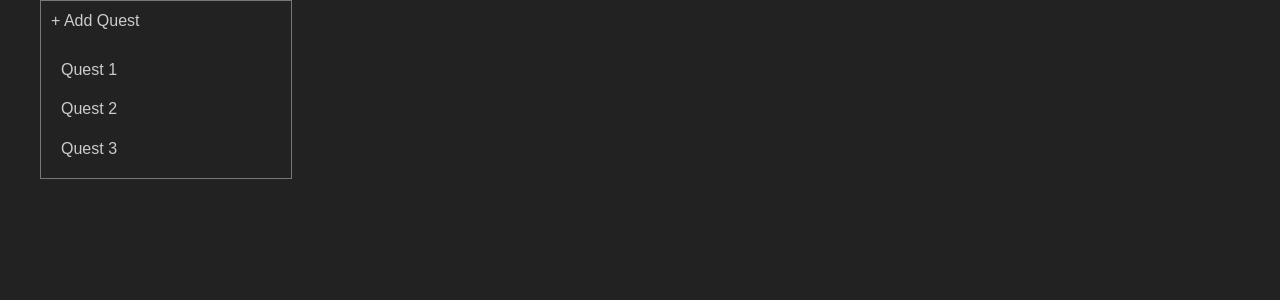
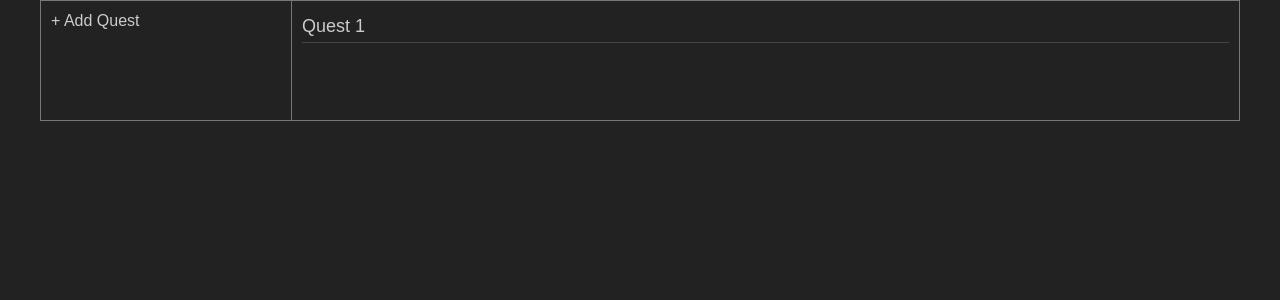
Before and after one commit to martymagaan/irlquest, a React (Create React App) app: page / in a window 1280 px wide. Shown: the top 300 px of the page. Built offline with nearby package versions, Linux system fonts and the light colour scheme.

Commit message:
feat: add quest title editing

```diff
--- a/src/App.js
+++ b/src/App.js
@@ -1,16 +1,26 @@
 import React, { useState } from 'react';
 import './App.css';
 import QuestList from './components/QuestList';
+import QuestDetails from './components/QuestDetails';
 
 function App() {
   const exampleQuests = [
-    {name: 'Quest 1'},
-    {name: 'Quest 2'},
-    {name: 'Quest 3'}
+    {title: 'Quest 1'},
+    {title: 'Quest 2'},
+    {title: 'Quest 3'}
   ];
 
   const [quests, setQuests] = useState(exampleQuests);
+  const [currentQuest, setCurrentQuest] = useState(0);
+
+  const copyQuests = () => quests.map(quest => ({...quest}));
   const addQuest = (quest) => setQuests([quest, ...quests]);
+
+  const updateTitle = (title) => {
+    const questsCopy = copyQuests();
+    questsCopy[currentQuest].title = title;
+    setQuests(questsCopy);
+  };
 
   return (
     <div className="App">
@@ -19,6 +29,10 @@ function App() {
           quests={quests}
           addQuest={addQuest}
         />
+        <QuestDetails
+          quest={quests[currentQuest]}
+          updateTitle={updateTitle}
+        />
       </div>
     </div>
   );
```
